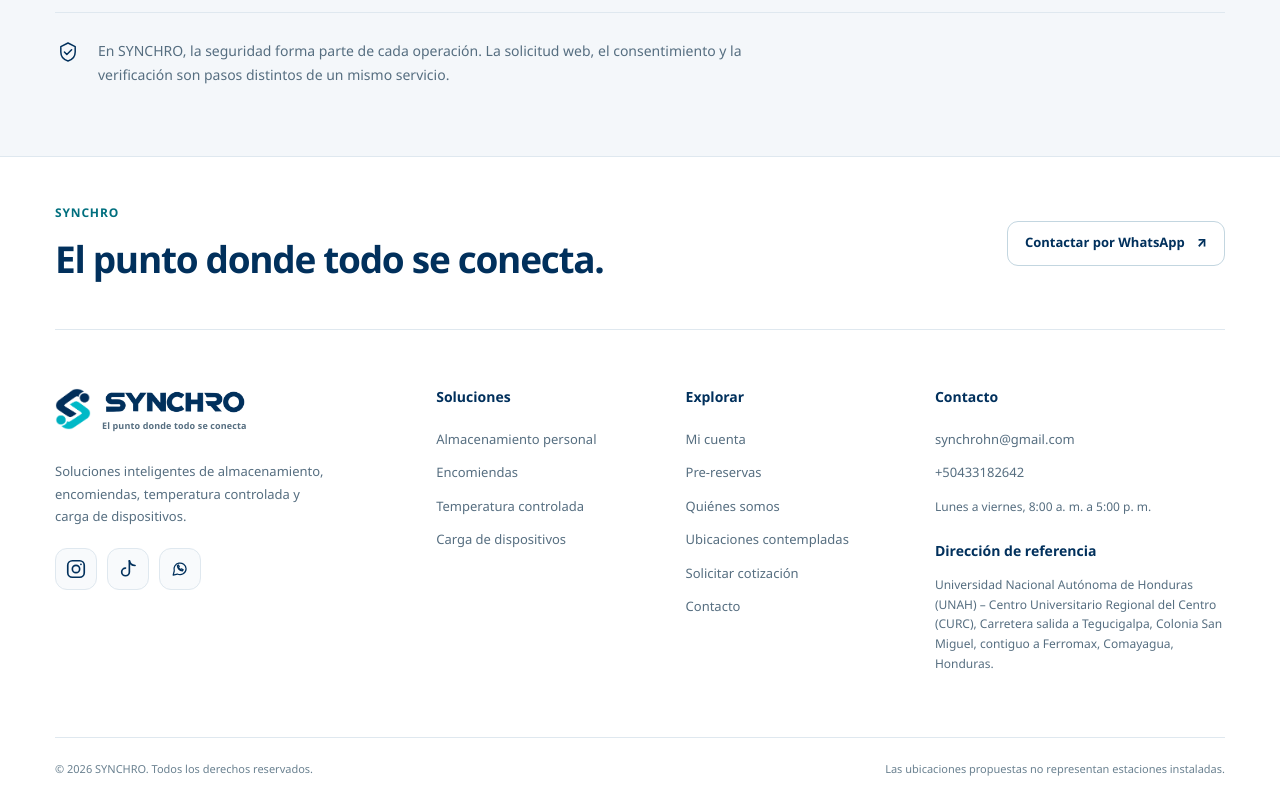
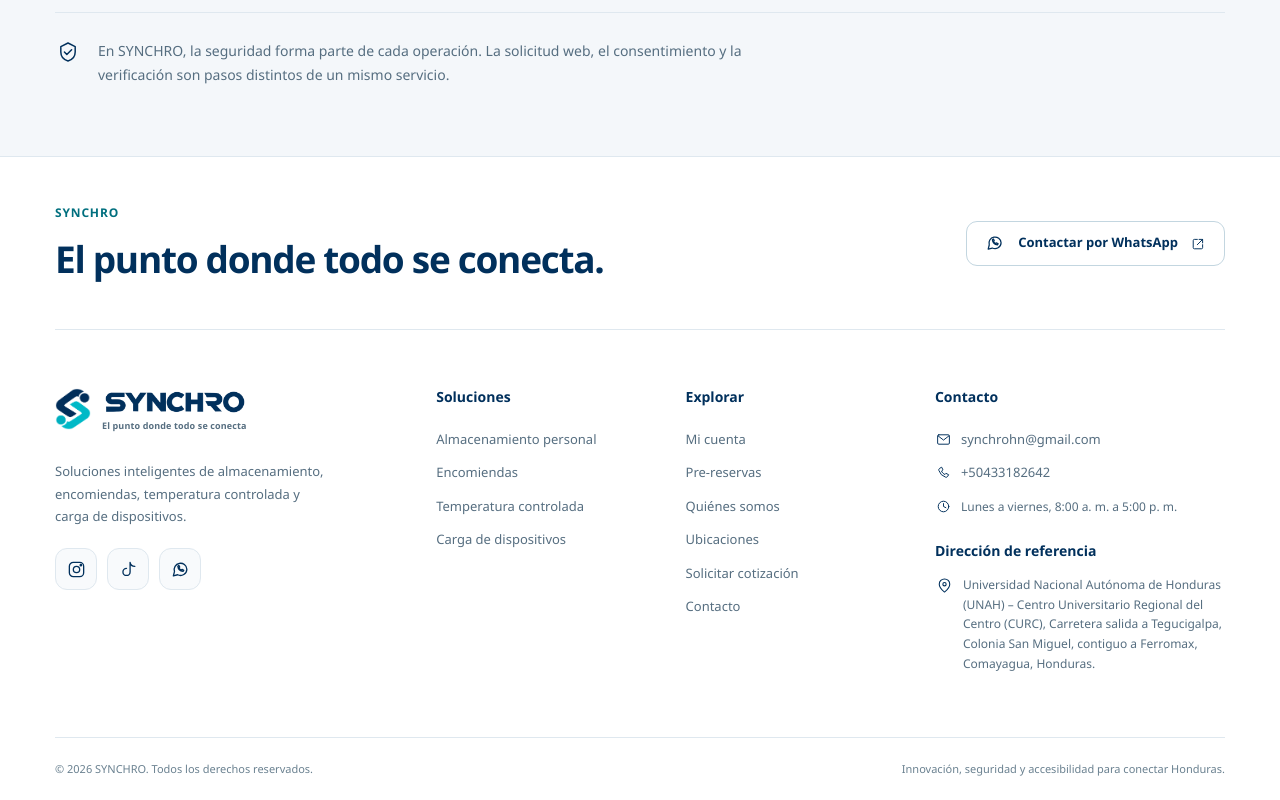
Before and after one commit to Bjosue95/SYNCHRO, a Vue app in the folder frontend/usuarios-app/: page / in a window 1280 px wide. Shown: the part 6891-7691 px from the top of the page. Built offline with nearby package versions, Linux system fonts and the light colour scheme; no server answers.

Commit message:
design(usuarios): iconos originales en redes, WhatsApp, telefono, correo y footer

```diff
--- a/frontend/usuarios-app/src/components/landing/SiteFooter.vue
+++ b/frontend/usuarios-app/src/components/landing/SiteFooter.vue
@@ -15,7 +15,7 @@ const whatsapp = linkWhatsapp("Hola, quisiera información sobre SYNCHRO.");
           <h2>El punto donde todo se conecta.</h2>
         </div>
         <a :href="whatsapp" target="_blank" rel="noopener noreferrer"
-          class="syn-footer-cta">Contactar por WhatsApp <span aria-hidden="true">↗</span></a>
+          class="syn-footer-cta"><AppIcon nombre="whatsapp" :tamano="22"/> Contactar por WhatsApp <AppIcon nombre="enlace-externo" :tamano="17"/></a>
       </div>
 
       <div class="syn-footer-grid">
@@ -30,20 +30,11 @@ const whatsapp = linkWhatsapp("Hola, quisiera información sobre SYNCHRO.");
           <div class="syn-footer-social">
             <a :href="empresa.instagram" target="_blank" rel="noopener noreferrer"
               aria-label="Instagram oficial de SYNCHRO" title="Instagram">
-              <svg aria-hidden="true" viewBox="0 0 24 24" fill="none" stroke="currentColor"
-                stroke-width="1.8" stroke-linecap="round" stroke-linejoin="round">
-                <rect x="3" y="3" width="18" height="18" rx="5"/>
-                <circle cx="12" cy="12" r="4"/>
-                <circle cx="17.4" cy="6.9" r="1" fill="currentColor" stroke="none"/>
-              </svg>
+              <AppIcon nombre="instagram" :tamano="23"/>
             </a>
             <a :href="empresa.tiktok" target="_blank" rel="noopener noreferrer"
               aria-label="TikTok oficial de SYNCHRO" title="TikTok">
-              <svg aria-hidden="true" viewBox="0 0 24 24" fill="none" stroke="currentColor"
-                stroke-width="1.8" stroke-linecap="round" stroke-linejoin="round">
-                <path d="M13.5 3v12.2a4.2 4.2 0 1 1-4.2-4.2"/>
-                <path d="M13.5 3c.7 3.5 2.7 5.1 6.2 5.2"/>
-              </svg>
+              <AppIcon nombre="tiktok" :tamano="23"/>
             </a>
             <a :href="whatsapp" target="_blank" rel="noopener noreferrer"
               aria-label="WhatsApp de SYNCHRO" title="WhatsApp">
@@ -65,24 +56,24 @@ const whatsapp = linkWhatsapp("Hola, quisiera información sobre SYNCHRO.");
           <RouterLink to="/acceso">Mi cuenta</RouterLink>
           <RouterLink to="/reservar/encomienda">Pre-reservas</RouterLink>
           <a href="/#nosotros">Quiénes somos</a>
-          <a href="/#ubicaciones">Ubicaciones contempladas</a>
+          <a href="/#ubicaciones">Ubicaciones</a>
           <a href="/#cotizacion">Solicitar cotización</a>
           <a href="/#contacto">Contacto</a>
         </div>
 
         <div class="syn-footer-column syn-footer-contact">
           <h3>Contacto</h3>
-          <a :href="'mailto:' + empresa.correo">{{ empresa.correo }}</a>
-          <a :href="'tel:' + empresa.whatsapp">{{ empresa.whatsapp }}</a>
-          <p>{{ empresa.horario }}</p>
+          <a :href="'mailto:' + empresa.correo"><AppIcon nombre="correo" :tamano="17"/>{{ empresa.correo }}</a>
+          <a :href="'tel:' + empresa.whatsapp"><AppIcon nombre="telefono" :tamano="17"/>{{ empresa.whatsapp }}</a>
+          <p class="syn-footer-line"><AppIcon nombre="reloj" :tamano="17"/>{{ empresa.horario }}</p>
           <h3 class="syn-footer-address-title">Dirección de referencia</h3>
-          <p>{{ empresa.direccion }}</p>
+          <p class="syn-footer-line"><AppIcon nombre="ubicacion" :tamano="19"/>{{ empresa.direccion }}</p>
         </div>
       </div>
 
       <div class="syn-footer-bottom">
         <span>© {{ new Date().getFullYear() }} SYNCHRO. Todos los derechos reservados.</span>
-        <span>Las ubicaciones propuestas no representan estaciones instaladas.</span>
+        <span>Innovación, seguridad y accesibilidad para conectar Honduras.</span>
       </div>
     </div>
   </footer>
@@ -101,12 +92,15 @@ const whatsapp = linkWhatsapp("Hola, quisiera información sobre SYNCHRO.");
 .syn-footer-social { display:flex; align-items:center; gap:10px; }
 .syn-footer-social a { display:grid; place-items:center; width:42px; height:42px; background:var(--surface-soft); border:1px solid var(--border); border-radius:12px; color:var(--text-strong); }
 .syn-footer-social a:hover { background:var(--surface-accent); border-color:var(--brand-accent); }
-.syn-footer-social svg { width:22px; height:22px; }
+.syn-footer-social .icono-ui { width:23px; height:23px; }
 .syn-footer-column { min-width:0; display:flex; flex-direction:column; align-items:flex-start; gap:14px; }
 .syn-footer-column h3 { font-size:14px; font-weight:750; color:var(--text-strong); margin:0 0 9px; }
 .syn-footer-column > a { color:var(--text-muted); text-decoration:none; font-size:13px; line-height:1.5; overflow-wrap:anywhere; }
 .syn-footer-column > a:hover { color:var(--accent-text); text-decoration:underline; }
 .syn-footer-contact p { font-size:12px; color:var(--text-muted); line-height:1.65; margin:0; }
+.syn-footer-contact a, .syn-footer-line { display:flex; align-items:flex-start; gap:9px; }
+.syn-footer-contact a :deep(svg), .syn-footer-line :deep(svg) { flex:0 0 auto; margin-top:1px; }
+.syn-footer-cta :deep(svg) { flex:0 0 auto; }
 .syn-footer-address-title { margin:9px 0 0 !important; }
 .syn-footer-bottom { display:flex; justify-content:space-between; flex-wrap:wrap; gap:15px; padding:23px 0; border-top:1px solid var(--border); color:var(--text-subtle); font-size:11px; }
 @media(max-width:960px) { .syn-footer-grid { grid-template-columns:repeat(2,minmax(0,1fr)); row-gap:37px; } }
```
